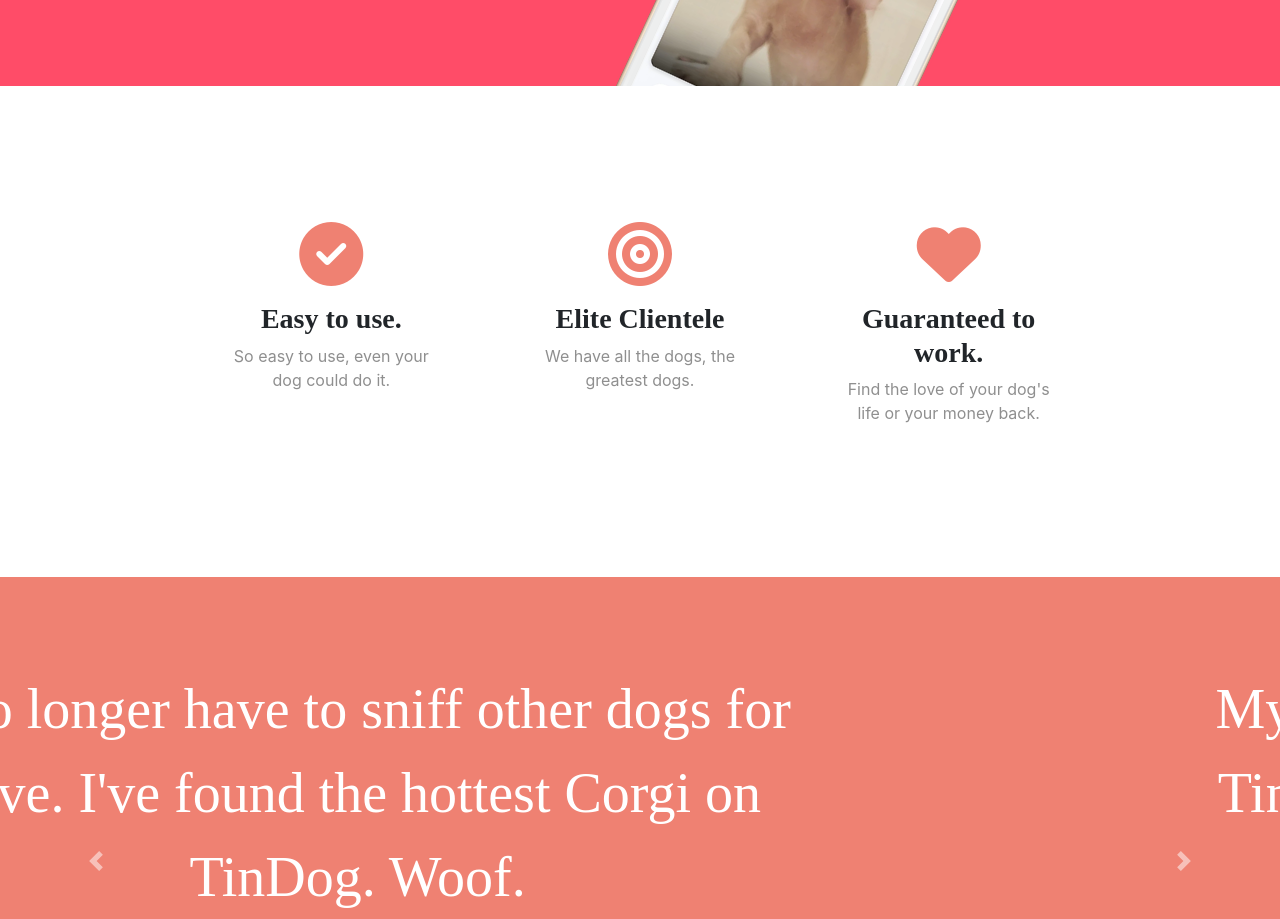
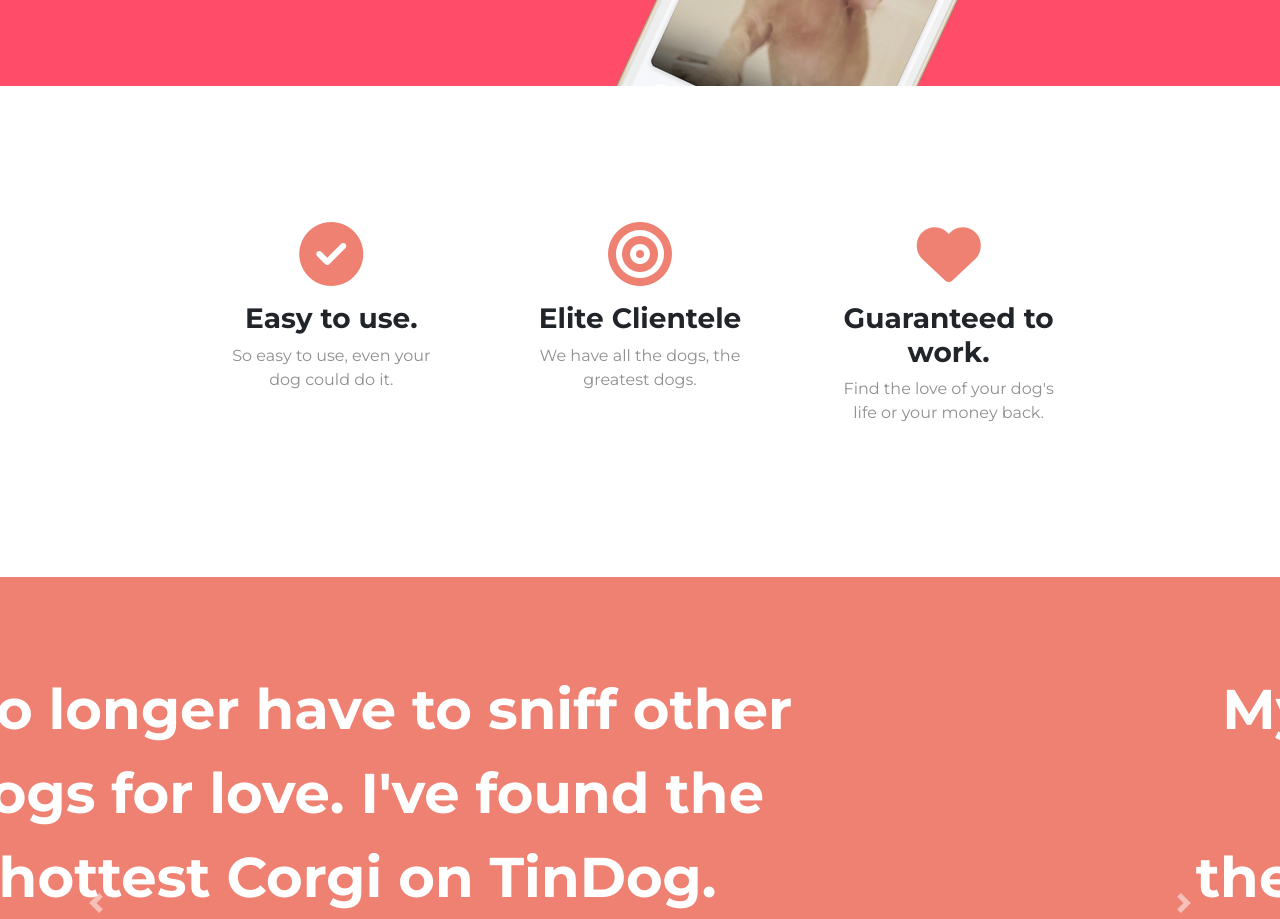
Before and after one commit to Neha126/tindog__, a plain HTML site: page TinDog-Start-master/index.html in a window 1280 px wide. Shown: the part 499-1418 px from the top of the page. Drawn offline with nearby package versions, Linux system fonts and the light colour scheme.

Commit message:
Update styles.css

```diff
--- a/TinDog-Start-master/css/styles.css
+++ b/TinDog-Start-master/css/styles.css
@@ -1,19 +1,22 @@
+body{
+  font-family: 'Montserrat', sans-serif;
+}
 #title {
   background: #ff4c68;
   color: #fff;
 }
 h1 {
-  font-family: "montserrast-bold";
+  font-weight: 700;
   font-size: 3rem;
   line-height: 1.5;
 }
 h2 {
-  font-family: "montserrast-bold";
+  font-weight: 700;
   font-size: 3.5rem;
   line-height: 1.5;
 }
 h3 {
-  font-family: "montserrast-bold";
+  font-weight: 700;
   font-weight: bold;
 }
 p {
@@ -94,7 +97,7 @@ p {
   color: #fff;
 }
 #cta h3 {
-  font-family: "montserrast-bold";
+  font-weight: 700;
   color: #fff;
   font-size: 3.5rem;
   line-height: 1.5;
```
